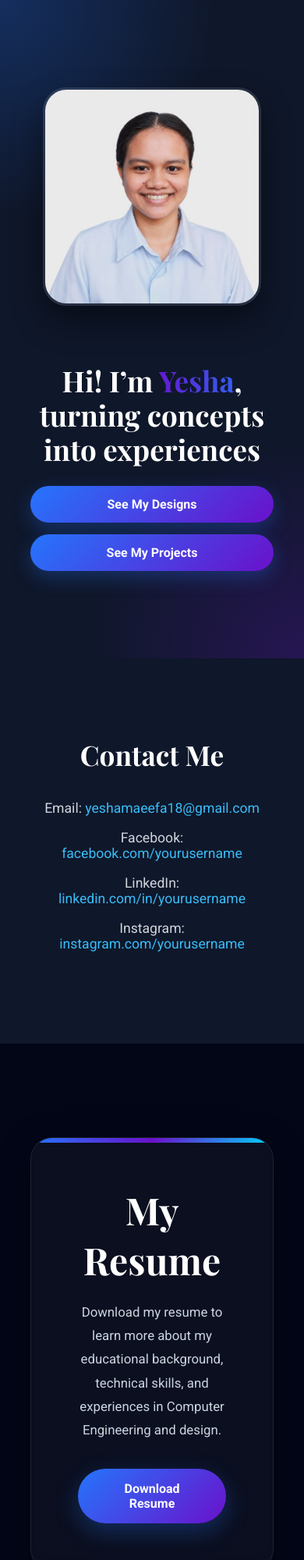
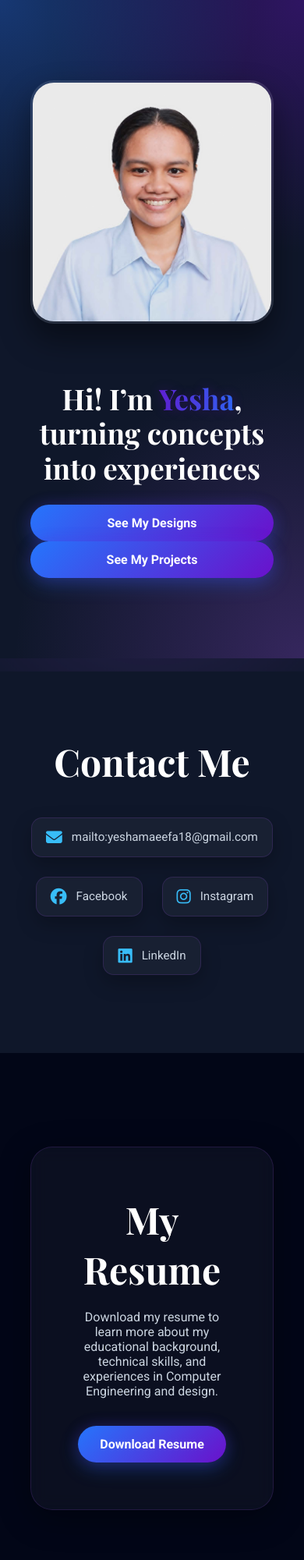
Before and after one commit to yisaame/My-Portfolio, a plain HTML site: page index.html in a window 390 px wide. Shown: the top 2000 px of the page at 78% size. Drawn offline with nearby package versions, Linux system fonts and the light colour scheme.

Commit message:
Add files via upload

```diff
--- a/index.html
+++ b/index.html
@@ -1,5 +1,7 @@
 <!DOCTYPE html>
 <html lang="en">
+
+
 <head>
   <meta charset="UTF-8">
   <meta name="viewport" content="width=device-width, initial-scale=1.0">
@@ -7,7 +9,10 @@
   <!-- Google Fonts -->
   <link href="https://fonts.googleapis.com/css2?family=Playfair+Display:wght@700&family=Roboto:wght@400&display=swap" rel="stylesheet">
   <link rel="stylesheet" href="style.css">
+  <link rel="stylesheet" href="https://cdnjs.cloudflare.com/ajax/libs/font-awesome/6.5.0/css/all.min.css">
 </head>
+
+
 <body>
 <!-- Hero Section -->
 <header class="hero">
@@ -29,37 +34,36 @@
   </div>
 </header>
 
-  <!-- Contact Section -->
-<section id="contact">
+ <section id="contact">
   <h2>Contact Me</h2>
 
-  <p>
-    Email:
-    <a href="mailto:yeshamaeefa18@gmail.com">
-      yeshamaeefa18@gmail.com
+  <div class="contact-icons">
+
+    <!-- EMAIL (your real info restored) -->
+    <a href="mailto:yeshamaeefa18@gmail.com" target="_blank">
+      <i class="fa-solid fa-envelope"></i>
+      <span>mailto:yeshamaeefa18@gmail.com</span>
     </a>
-  </p>
 
-  <p>
-    Facebook:
+    <!-- FACEBOOK -->
     <a href="https://www.facebook.com/yshm.se" target="_blank">
-      facebook.com/yourusername
+      <i class="fa-brands fa-facebook"></i>
+      <span>Facebook</span>
     </a>
-  </p>
 
-  <p>
-    LinkedIn:
+    <!-- INSTAGRAM -->
+    <a href="https://www.instagram.com/yshmeee_/" target="_blank">
+      <i class="fa-brands fa-instagram"></i>
+      <span>Instagram</span>
+    </a>
+
+    <!-- LINKEDIN -->
     <a href="https://www.linkedin.com/in/yeshamaeefa/" target="_blank">
-      linkedin.com/in/yourusername
+      <i class="fa-brands fa-linkedin"></i>
+      <span>LinkedIn</span>
     </a>
-  </p>
 
-  <p>
-    Instagram:
-    <a href="https://www.instagram.com/yshmeee_/" target="_blank">
-      instagram.com/yourusername
-    </a>
-  </p>
+  </div>
 </section>
 
 <!-- Resume Section -->
--- a/style.css
+++ b/style.css
@@ -17,12 +17,23 @@ body{
   background: #0f172a;
   color: #ffffff;
   overflow-x: hidden;
+  position: relative;
 }
 
-/* ========================= */
+/* GLOBAL GLOW BACKGROUND */
+body::before{
+  content: "";
+  position: fixed;
+  inset: 0;
+  background:
+    radial-gradient(circle at 20% 20%, rgba(106,17,203,0.25), transparent 40%),
+    radial-gradient(circle at 80% 30%, rgba(37,117,252,0.25), transparent 40%),
+    radial-gradient(circle at 50% 80%, rgba(168,85,247,0.18), transparent 45%);
+  z-index: -1;
+  animation: glowMove 10s ease-in-out infinite alternate;
+}
+
 /* HERO SECTION */
-/* ========================= */
-
 .hero{
   min-height: 100vh;
   display: flex;
@@ -30,8 +41,9 @@ body{
   align-items: center;
   padding: 60px 10%;
   background:
-    radial-gradient(circle at top left, rgba(37,117,252,0.25), transparent 30%),
-    radial-gradient(circle at bottom right, rgba(106,17,203,0.25), transparent 30%),
+    radial-gradient(circle at top left, rgba(37,117,252,0.35), transparent 35%),
+    radial-gradient(circle at top right, rgba(106,17,203,0.35), transparent 35%),
+    radial-gradient(circle at bottom right, rgba(168,85,247,0.25), transparent 40%),
     #0f172a;
 }
 
@@ -45,7 +57,6 @@ body{
 }
 
 /* HERO TEXT */
-
 .hero-text{
   flex: 1;
 }
@@ -54,28 +65,22 @@ body{
   font-family: 'Playfair Display', serif;
   font-size: 4rem;
   line-height: 1.2;
-  color: white;
   margin-bottom: 25px;
   animation: fadeUp 1s ease;
 }
 
+/* NAME GLOW */
 .name-gradient{
-  background: linear-gradient(90deg, #6a11cb, #2575fc, #00d4ff);
-  background-size: 300% 300%;
+  background: linear-gradient(90deg, #6a11cb, #2575fc, #a855f7, #00d4ff);
+  background-size: 400% 400%;
   -webkit-background-clip: text;
   -webkit-text-fill-color: transparent;
   animation: gradientMove 6s ease infinite;
+  text-shadow: 0 0 15px rgba(106,17,203,0.3);
 }
 
-/* HERO BUTTONS */
-
-.hero-buttons{
-  display: flex;
-  flex-wrap: wrap;
-  gap: 15px;
-}
-
-.btn{
+/* BUTTONS (FIXED - RESUME/GENERAL) */
+.btn, .resume-btn{
   text-decoration: none;
   padding: 14px 28px;
   border-radius: 50px;
@@ -83,16 +88,20 @@ body{
   color: white;
   font-weight: 600;
   transition: 0.3s ease;
-  box-shadow: 0 8px 25px rgba(37,117,252,0.3);
+  display: inline-block;
+  box-shadow:
+    0 8px 25px rgba(37,117,252,0.3),
+    0 0 20px rgba(106,17,203,0.2);
 }
 
-.btn:hover{
+.btn:hover, .resume-btn:hover{
   transform: translateY(-4px);
-  box-shadow: 0 12px 30px rgba(37,117,252,0.45);
+  box-shadow:
+    0 12px 30px rgba(37,117,252,0.45),
+    0 0 30px rgba(168,85,247,0.35);
 }
 
 /* HERO IMAGE */
-
 .hero-photo{
   flex: 1;
   display: flex;
@@ -104,22 +113,19 @@ body{
   max-width: 100%;
   border-radius: 30px;
   object-fit: cover;
-  cursor: pointer;
   border: 3px solid rgba(255,255,255,0.1);
   box-shadow: 0 20px 40px rgba(0,0,0,0.45);
   transition: 0.4s ease;
-  animation: fadeUp 1.2s ease;
 }
 
 .hero-photo img:hover{
-  transform: scale(1.04) rotate(-1deg);
-  box-shadow: 0 25px 50px rgba(37,117,252,0.35);
+  transform: scale(1.04);
+  box-shadow:
+    0 25px 50px rgba(37,117,252,0.35),
+    0 0 30px rgba(168,85,247,0.25);
 }
 
-/* ========================= */
-/* ABOUT SECTION */
-/* ========================= */
-
+/* ABOUT SECTION (RESTORED FIX) */
 .about-section{
   padding: 120px 10%;
   background: #111827;
@@ -130,12 +136,12 @@ body{
   margin: auto;
   background: rgba(255,255,255,0.04);
   backdrop-filter: blur(10px);
-  border: 1px solid rgba(255,255,255,0.08);
+  border: 1px solid rgba(168,85,247,0.15);
   border-radius: 28px;
   padding: 60px;
-  position: relative;
-  overflow: hidden;
-  box-shadow: 0 10px 40px rgba(0,0,0,0.35);
+  box-shadow:
+    0 10px 40px rgba(0,0,0,0.35),
+    0 0 20px rgba(37,117,252,0.08);
   transition: 0.4s ease;
 }
 
@@ -150,14 +156,13 @@ body{
   left: 0;
   width: 100%;
   height: 6px;
-  background: linear-gradient(90deg, #6a11cb, #2575fc, #00d4ff);
+  background: linear-gradient(90deg, #6a11cb, #2575fc, #a855f7);
 }
 
 .about-section h2{
   font-family: 'Playfair Display', serif;
   font-size: 3rem;
   margin-bottom: 30px;
-  color: white;
 }
 
 .about-section h2::after{
@@ -166,8 +171,8 @@ body{
   width: 90px;
   height: 5px;
   background: #2575fc;
+  margin-top: 12px;
   border-radius: 20px;
-  margin-top: 12px;
 }
 
 .about-section p{
@@ -182,14 +187,10 @@ body{
   color: #38bdf8;
 }
 
-/* ========================= */
-/* CONTACT SECTION */
-/* ========================= */
-
+/* CONTACT */
 #contact{
   padding: 100px 10%;
   text-align: center;
-  background: #0f172a;
 }
 
 #contact h2{
@@ -198,26 +199,7 @@ body{
   font-family: 'Playfair Display', serif;
 }
 
-#contact p{
-  margin: 18px 0;
-  font-size: 1.1rem;
-  color: #d1d5db;
-}
-
-#contact a{
-  color: #38bdf8;
-  text-decoration: none;
-  transition: 0.3s ease;
-}
-
-#contact a:hover{
-  color: #ffffff;
-}
-
-/* ========================= */
-/* PROJECT SECTION */
-/* ========================= */
-
+/* PROJECTS */
 #projects{
   padding: 120px 10%;
   background: #020617;
@@ -232,8 +214,8 @@ body{
 
 .projects-container{
   display: flex;
+  flex-wrap: wrap;
   justify-content: center;
-  flex-wrap: wrap;
   gap: 35px;
 }
 
@@ -242,14 +224,16 @@ body{
   background: #111827;
   border-radius: 24px;
   overflow: hidden;
+  border: 1px solid rgba(168,85,247,0.15);
+  box-shadow: 0 10px 30px rgba(0,0,0,0.25);
   transition: 0.4s ease;
-  border: 1px solid rgba(255,255,255,0.05);
-  box-shadow: 0 10px 30px rgba(0,0,0,0.25);
 }
 
 .project-card:hover{
   transform: translateY(-10px);
-  box-shadow: 0 18px 40px rgba(37,117,252,0.18);
+  box-shadow:
+    0 18px 40px rgba(37,117,252,0.18),
+    0 0 25px rgba(168,85,247,0.25);
 }
 
 .project-card img{
@@ -262,120 +246,68 @@ body{
   padding: 28px;
 }
 
-.project-content h2{
-  margin-bottom: 15px;
-  color: white;
+.project-content p{
+  color: #cbd5e1;
 }
 
-.project-content p{
-  color: #cbd5e1;
-  line-height: 1.7;
-  font-size: 15px;
+/* RESUME SECTION (FIXED BUTTON WORKING) */
+.resume-section{
+  padding: 120px 10%;
+  background: #020617;
+  display: flex;
+  justify-content: center;
 }
 
-.tech-stack{
-  margin-top: 20px;
-  display: flex;
-  flex-wrap: wrap;
-  gap: 10px;
+.resume-container{
+  max-width: 850px;
+  text-align: center;
+  background: rgba(255,255,255,0.04);
+  border: 1px solid rgba(168,85,247,0.15);
+  backdrop-filter: blur(10px);
+  border-radius: 28px;
+  padding: 60px;
+  box-shadow: 0 10px 40px rgba(0,0,0,0.35);
 }
 
-.tech-stack span{
-  background: rgba(37,117,252,0.15);
-  color: #38bdf8;
-  padding: 8px 14px;
-  border-radius: 50px;
-  font-size: 13px;
+.resume-container h2{
+  font-size: 3rem;
+  margin-bottom: 20px;
+  font-family: 'Playfair Display', serif;
 }
 
-.project-buttons{
-  margin-top: 25px;
-  display: flex;
-  gap: 15px;
+.resume-container p{
+  color: #cbd5e1;
+  margin-bottom: 35px;
 }
 
-.project-buttons a{
-  text-decoration: none;
-  padding: 10px 18px;
-  border-radius: 10px;
-  background: linear-gradient(135deg, #2575fc, #6a11cb);
-  color: white;
-  transition: 0.3s ease;
-}
-
-.project-buttons a:hover{
-  transform: translateY(-3px);
-}
-
-/* ========================= */
 /* ANIMATIONS */
-/* ========================= */
-
 @keyframes fadeUp{
-  from{
-    opacity: 0;
-    transform: translateY(30px);
-  }
-  to{
-    opacity: 1;
-    transform: translateY(0);
-  }
+  from{opacity:0; transform:translateY(30px);}
+  to{opacity:1; transform:translateY(0);}
 }
 
 @keyframes gradientMove{
-  0%{
-    background-position: 0% 50%;
-  }
-  50%{
-    background-position: 100% 50%;
-  }
-  100%{
-    background-position: 0% 50%;
-  }
+  0%{background-position:0% 50%;}
+  50%{background-position:100% 50%;}
+  100%{background-position:0% 50%;}
 }
 
-/* ========================= */
-/* RESPONSIVE DESIGN */
-/* ========================= */
+@keyframes glowMove{
+  0%{transform:scale(1);}
+  100%{transform:scale(1.08);}
+}
 
+/* RESPONSIVE */
 @media(max-width: 992px){
-
   .hero-content{
     flex-direction: column-reverse;
     text-align: center;
   }
-
-  .hero-buttons{
-    justify-content: center;
-  }
-
-  .intro-text{
-    font-size: 3rem;
-  }
-
-  .about-container{
-    padding: 40px;
-  }
 }
 
 @media(max-width: 768px){
-
   .intro-text{
     font-size: 2.3rem;
-  }
-
-  .hero-photo img{
-    width: 280px;
-  }
-
-  .about-section h2,
-  .section-title,
-  #contact h2{
-    font-size: 2.2rem;
-  }
-
-  .about-container{
-    padding: 30px;
   }
 
   .project-card{
@@ -388,69 +320,45 @@ body{
   }
 }
 
-/* ========================= */
-/* RESUME SECTION */
-/* ========================= */
-
-.resume-section{
-  padding: 120px 10%;
-  background: #020617;
+.contact-icons{
   display: flex;
+  flex-wrap: wrap;
   justify-content: center;
-  align-items: center;
+  gap: 25px;
+  margin-top: 40px;
 }
 
-.resume-container{
-  width: 100%;
-  max-width: 850px;
-  text-align: center;
+.contact-icons a{
+  display: flex;
+  align-items: center;
+  gap: 12px;
+  text-decoration: none;
+  color: #cbd5e1;
+  padding: 14px 18px;
+  border-radius: 14px;
   background: rgba(255,255,255,0.04);
-  border: 1px solid rgba(255,255,255,0.08);
-  backdrop-filter: blur(10px);
-  border-radius: 28px;
-  padding: 60px;
-  box-shadow: 0 10px 40px rgba(0,0,0,0.35);
-  position: relative;
-  overflow: hidden;
+  border: 1px solid rgba(168,85,247,0.15);
+  transition: 0.3s ease;
+  box-shadow: 0 10px 25px rgba(0,0,0,0.25);
 }
 
-.resume-container::before{
-  content: "";
-  position: absolute;
-  top: 0;
-  left: 0;
-  width: 100%;
-  height: 6px;
-  background: linear-gradient(90deg, #2575fc, #6a11cb, #00d4ff);
+.contact-icons a i{
+  font-size: 1.3rem;
+  color: #38bdf8;
+  transition: 0.3s ease;
 }
 
-.resume-container h2{
-  font-size: 3rem;
-  margin-bottom: 20px;
-  font-family: 'Playfair Display', serif;
-  color: white;
+.contact-icons a:hover{
+  transform: translateY(-5px);
+  box-shadow:
+    0 15px 35px rgba(37,117,252,0.25),
+    0 0 20px rgba(168,85,247,0.25);
 }
 
-.resume-container p{
-  color: #cbd5e1;
-  font-size: 1.05rem;
-  line-height: 1.8;
-  margin-bottom: 35px;
+.contact-icons a:hover i{
+  color: #a855f7;
 }
 
-.resume-btn{
-  display: inline-block;
-  text-decoration: none;
-  padding: 16px 35px;
-  border-radius: 50px;
-  background: linear-gradient(135deg, #2575fc, #6a11cb);
-  color: white;
-  font-weight: 600;
-  transition: 0.3s ease;
-  box-shadow: 0 10px 30px rgba(37,117,252,0.3);
+.contact-icons a span{
+  font-size: 0.95rem;
 }
-
-.resume-btn:hover{
-  transform: translateY(-4px);
-  box-shadow: 0 14px 35px rgba(37,117,252,0.45);
-}
```
